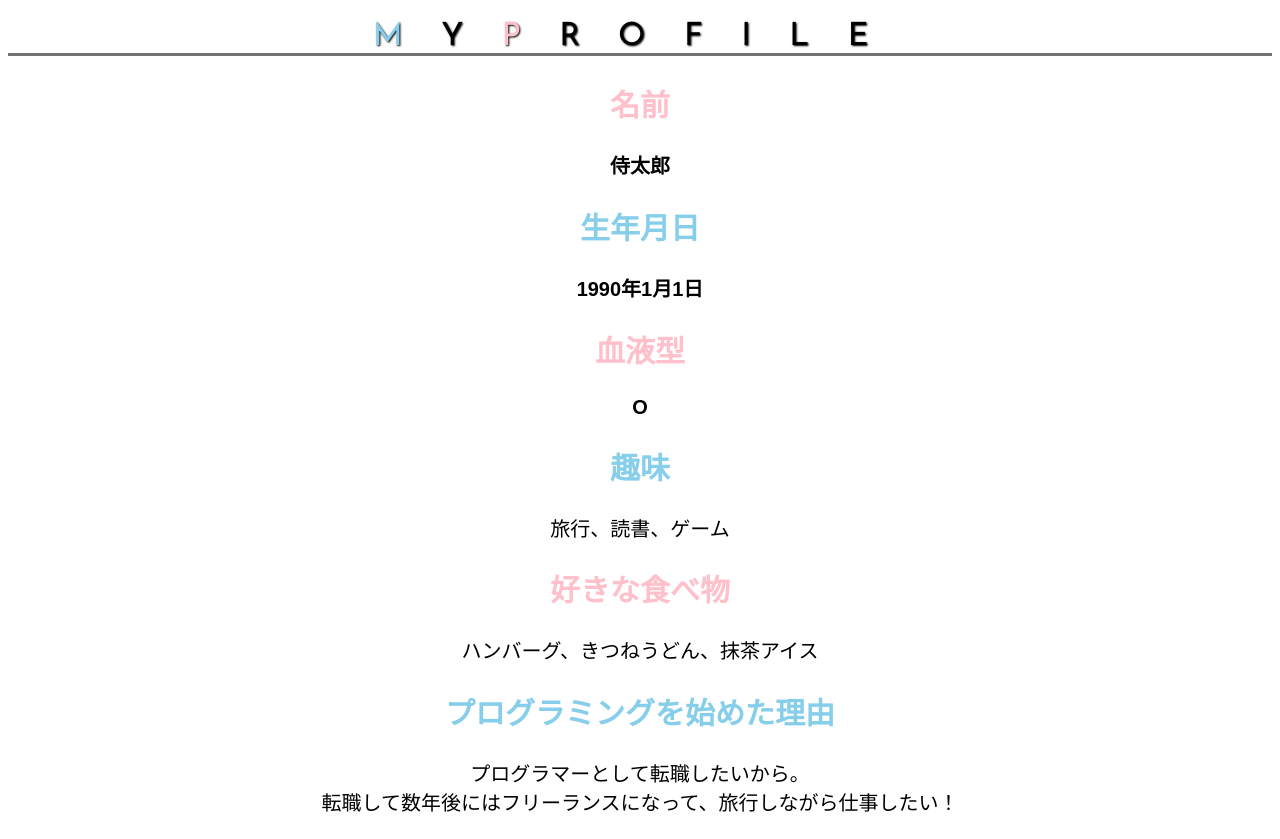
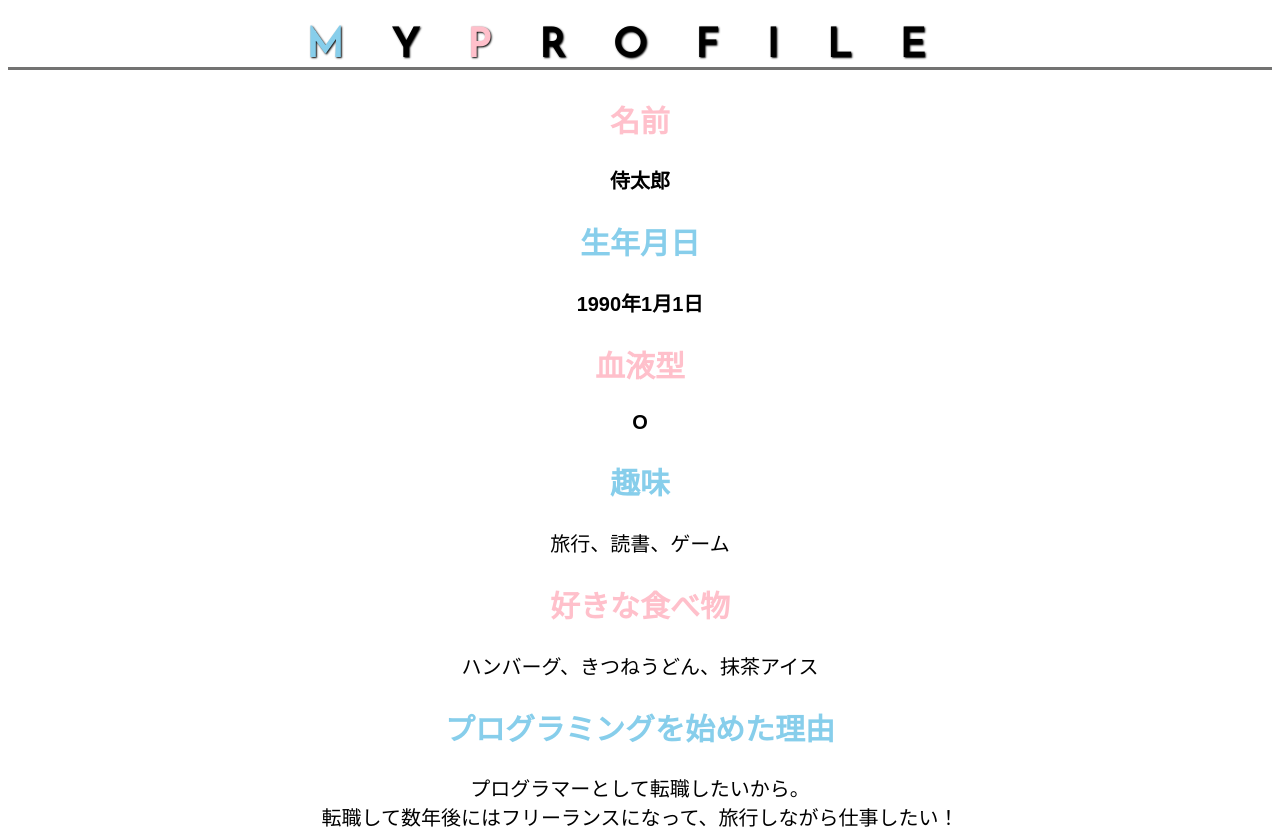
Before and after one commit to amanokiriko/html-css-basic-kadai, a plain HTML site: page kadai_015/kadai_015.html in a window 1280 px wide. Drawn offline with Linux system fonts and the light colour scheme.

Commit message:
kadai_015を修正

```diff
--- a/kadai_015/kadai_015.html
+++ b/kadai_015/kadai_015.html
@@ -6,16 +6,17 @@
     <meta name="description" content="このページは15章の課題です。">
     <meta charset="utf-8">
     <link rel="stylesheet" href="style.css" type="text/css">
+    <link rel="preconnect" href="https://fonts.googleapis.com">
+    <link rel="preconnect" href="https://fonts.gstatic.com" crossorigin>
+    <link href="https://fonts.googleapis.com/css2?family=Josefin+Sans&family=Noto+Sans+JP&display=swap"
+        rel="stylesheet">
+
 </head>
 
 <body>
     <header>
         <h1 id="MYPROFILE"><span style="color:Skyblue">M</span>Y<span style="color: rgb(255, 192, 203)">P</span>ROFILE
         </h1>
-        <link rel="preconnect" href="https://fonts.googleapis.com">
-        <link rel="preconnect" href="https://fonts.gstatic.com" crossorigin>
-        <link href="https://fonts.googleapis.com/css2?family=Josefin+Sans&family=Noto+Sans+JP&display=swap"
-            rel="stylesheet">
     </header>
 
     <main>
--- a/kadai_015/style.css
+++ b/kadai_015/style.css
@@ -1,6 +1,6 @@
 @charset "utf-8";
 
-body {
+html {
     font-family: "Arial", "Meiryo", sans-serif;
     font-size: 20px;
     text-align: center;
@@ -10,7 +10,6 @@ h1 {
     font-size: 2rem;
     font-family: "Josefin Sans", sans-serif;
     font-optical-sizing: auto;
-    font-weight: 400;
     font-style: normal;
     text-shadow: 1px 1px 2px black;
     letter-spacing: 1.2em;
```
